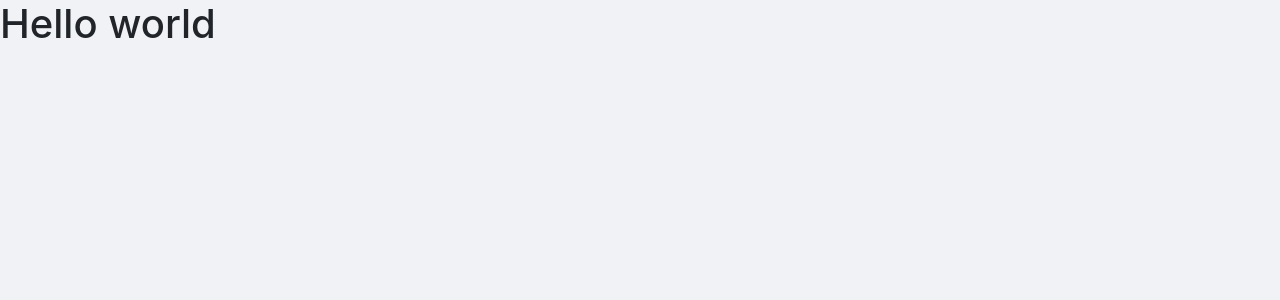
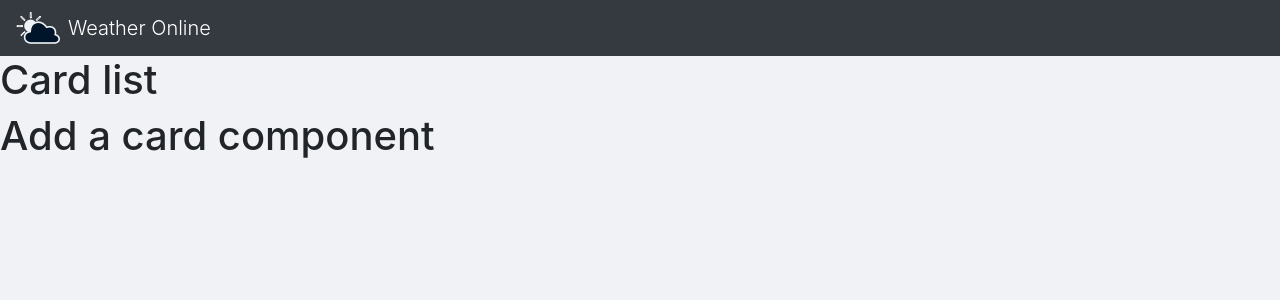
Before and after one commit to Yariandres/React-Context-api-practise, a React (Create React App) app: page / in a window 1280 px wide. Shown: the top 300 px of the page. Built offline with nearby package versions, Linux system fonts and the light colour scheme.

Commit message:
adding main app files

```diff
--- a/src/App.js
+++ b/src/App.js
@@ -1,10 +1,18 @@
 import React from "react";
+import { BrowserRouter as Router, Switch, Route } from 'react-router-dom';
+import { Home } from './components/home/Home';
+
 
 import "./App.css";
 
 const App = () => (
   <div className="App">
-    <h1>Hello world</h1>
+    <Router>
+      <Switch>
+        <Route exact path={"/"} component={Home}/>
+      </Switch>
+    </Router>
+
   </div>
 );
 
--- /dev/null
+++ b/src/components/addCard/AddCard.js
@@ -0,0 +1,9 @@
+import React from 'react'
+
+export const AddCard = () => {
+  return (
+    <div>
+      <h1>Add a card component</h1>
+    </div>
+  )
+}
--- /dev/null
+++ b/src/components/cards/Cards.js
@@ -0,0 +1,9 @@
+import React from 'react'
+
+export const Cards = () => {
+  return (
+    <div>
+      <h1>Card list</h1>
+    </div>
+  )
+}
--- /dev/null
+++ b/src/components/heading/Heading.js
@@ -0,0 +1,15 @@
+import React from 'react';
+import { Navbar, NavbarBrand } from 'reactstrap';
+import Logo from '../../images/images/Logo_Wolkig.png';
+
+export const Heading = () => {
+
+  return (
+    <div>
+      <Navbar color="dark" dark expand="md">
+        <img className="mr-2" src={ Logo } alt="App Logo"/>
+        <NavbarBrand href="/" className="lead">Weather Online</NavbarBrand>
+      </Navbar>
+    </div>
+  )
+}
--- /dev/null
+++ b/src/components/home/Home.js
@@ -0,0 +1,14 @@
+import React from 'react';
+import { Heading } from '../heading/Heading';
+import { Cards } from '../cards/Cards';
+import { AddCard } from '../addCard/AddCard';
+
+export const Home = () => {
+  return (
+    <div>
+      <Heading />
+      <Cards />
+      <AddCard />
+    </div>
+  )
+}
```
Also changed, not shown: src/components/detailed/Details.js (added, +9 -0 lines), src/context/AppReducer.js (added), src/context/GlobalState.js (added).
